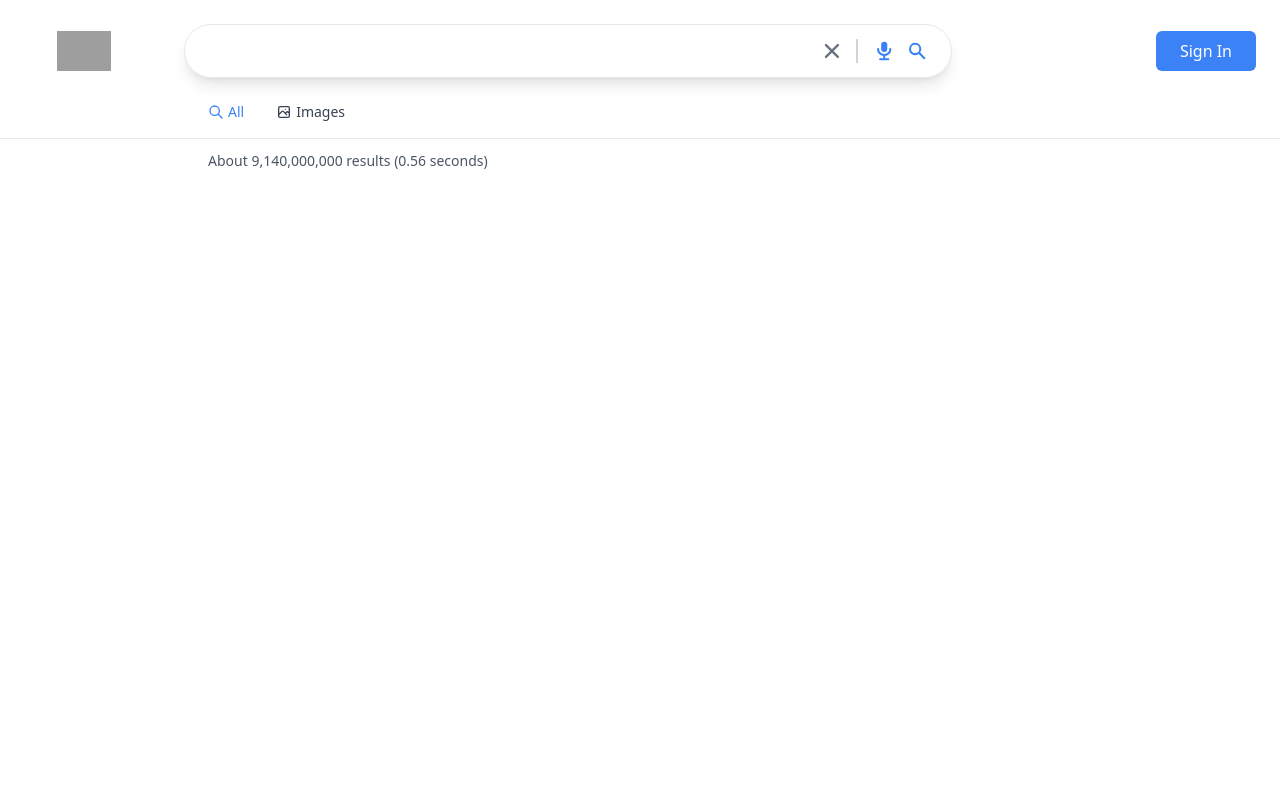
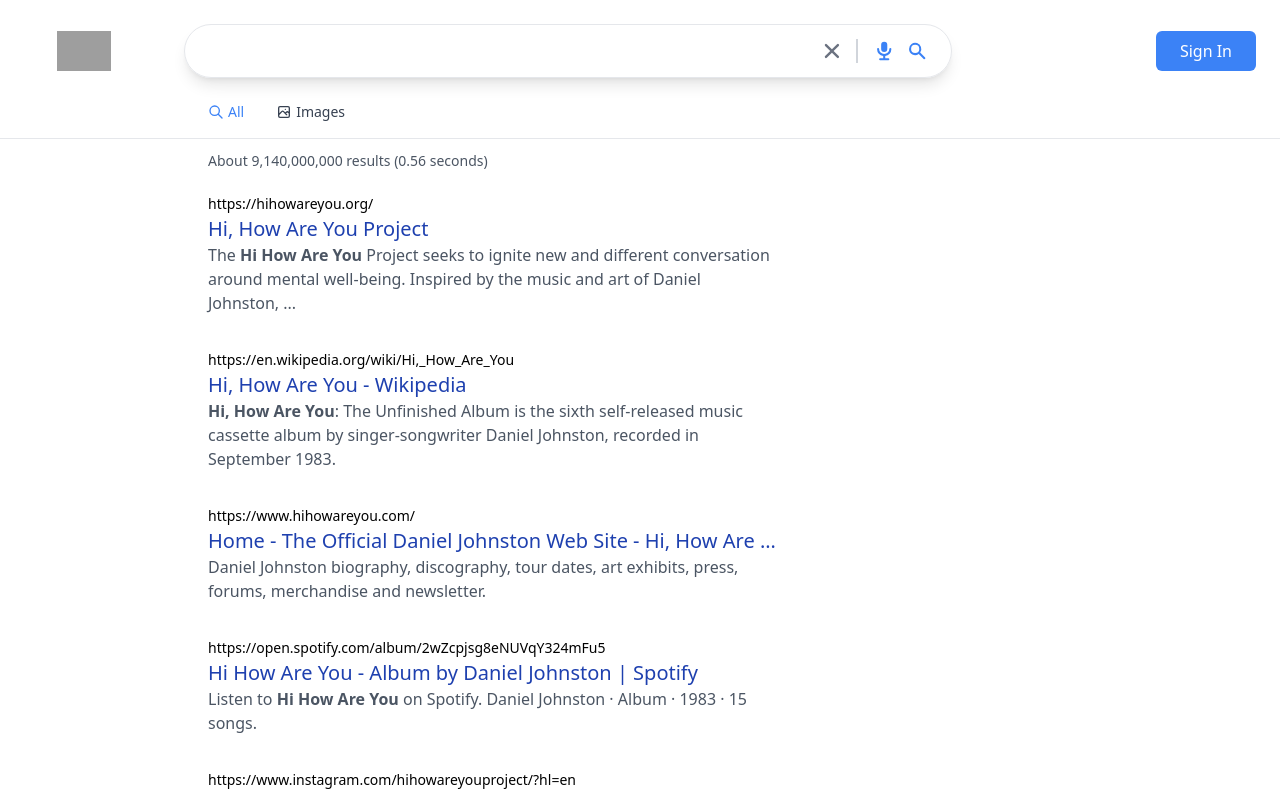
Before and after one commit to matchoo812/google-search, a Next.js app: page /search in a window 1280 px wide. Shown: the top 795 px of the page. Built offline with nearby package versions, Linux system fonts and the light colour scheme; no server answers; grey boxes are pictures that could not be loaded.

Commit message:
complete results section using html-react-parser to display bold html tags

```diff
--- a/components/SearchResults.js
+++ b/components/SearchResults.js
@@ -1,3 +1,5 @@
+import Parser from "html-react-parser";
+
 export default function SearchResults({ results }) {
   const { formattedSearchTime, formattedTotalResults } = results.searchInformation;
   return (
@@ -5,6 +7,23 @@
       <p className='text-gray-600 text-sm mb-5 mt-3'>
         About {formattedTotalResults} results ({formattedSearchTime} seconds)
       </p>
+      {results.items.map(item => (
+        <div key={item.link} className='max-w-xl mb-8'>
+          <div className='group'>
+            <a href={item.link} className='text-sm truncate'>
+              {item.formattedUrl}
+            </a>
+            <a
+              href={item.link}
+              className='group-hover:underline decoration-blue-800'>
+              <h2 className='truncate text-xl font-medium text-blue-800 '>
+                {item.title}
+              </h2>
+            </a>
+          </div>
+          <p className='text-gray-600'>{Parser(item.htmlSnippet)}</p>
+        </div>
+      ))}
     </div>
   );
 }
--- a/package.json
+++ b/package.json
@@ -10,6 +10,7 @@
   },
   "dependencies": {
     "@heroicons/react": "^1.0.6",
+    "html-react-parser": "^3.0.1",
     "next": "12.2.3",
     "next-auth": "^4.10.2",
     "react": "18.2.0",
```
Also changed, not shown: 1 other file (tests, documents, lock files or other folders).
